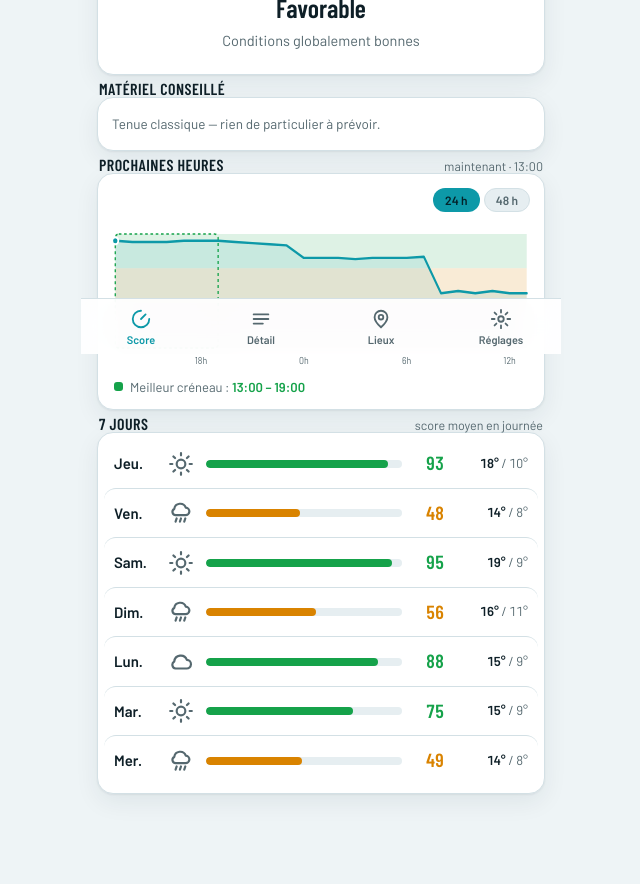
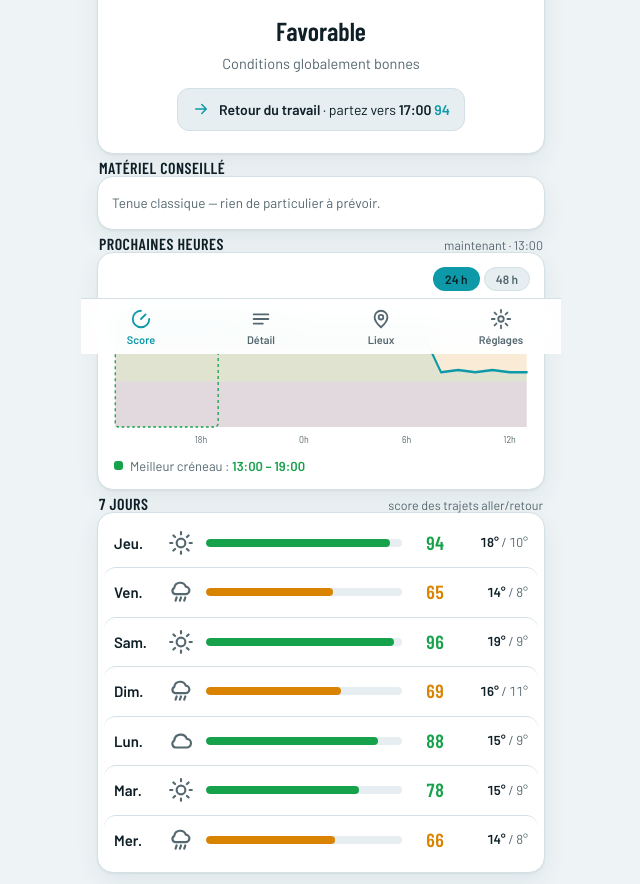
Before and after one commit to standesv/CycloScore, a website: page www/index.html in a window 1280 px wide. Shown: the part 446-1330 px from the top of the page, without its empty margins (319-959 px from the left). Drawn offline with nearby package versions, Linux system fonts and the light colour scheme.

Commit message:
v1.3 : score du jour coherent, horaires de travail + meilleur depart, materiel coherent

```diff
--- a/www/index.html
+++ b/www/index.html
@@ -95,6 +95,12 @@ main{flex:1;padding:16px;display:flex;flex-direction:column;gap:16px}
 .gauge .outof{font-size:13px;color:var(--muted);margin-top:2px;letter-spacing:.04em}
 .verdict{margin-top:14px;font-family:var(--display);font-size:26px;font-weight:600}
 .reason{margin-top:3px;color:var(--muted);font-size:14.5px;max-width:34ch}
+.hero-eyebrow{align-self:center;font-size:11.5px;font-weight:600;letter-spacing:.08em;text-transform:uppercase;color:var(--muted);margin-bottom:6px}
+.commute{margin-top:13px;display:flex;align-items:center;gap:9px;background:var(--surface-2);border:1px solid var(--line);border-radius:12px;padding:10px 14px;font-size:14px}
+.commute svg{width:18px;height:18px;color:var(--accent);flex:none}
+.commute .cl-score{color:var(--accent);font-weight:700}
+.timein{background:var(--surface-2);border:1px solid var(--line);border-radius:10px;padding:8px 10px;font-size:15px;color:var(--fg);font-family:inherit}
+.timein:focus{outline:2px solid var(--accent);outline-offset:1px}
 .alert{
   margin-top:13px;display:none;align-items:center;gap:8px;font-size:13.5px;font-weight:600;
   padding:8px 12px;border-radius:10px;background:var(--bad-tint);color:var(--bad);
@@ -248,6 +254,7 @@ input[type=range]{width:100%;accent-color:var(--accent)}
         <span>Données d'exemple — localise-toi ou cherche une ville pour la météo réelle.</span>
       </div>
       <div class="card hero">
+        <div class="hero-eyebrow" id="heroEyebrow">Aujourd'hui</div>
         <div class="gauge">
           <svg width="208" height="208" viewBox="0 0 208 208" aria-hidden="true">
             <circle class="track" cx="104" cy="104" r="90"/>
@@ -260,6 +267,7 @@ input[type=range]{width:100%;accent-color:var(--accent)}
         </div>
         <div class="verdict" id="verdict">—</div>
         <div class="reason" id="reason">On récupère les conditions…</div>
+        <div class="commute" id="commuteLine" hidden></div>
         <div class="alert" id="alertBox"><svg viewBox="0 0 24 24" fill="none" aria-hidden="true"><path d="M12 3 2 20h20L12 3Z" stroke="currentColor" stroke-width="2" stroke-linejoin="round"/><path d="M12 10v4M12 17h.01" stroke="currentColor" stroke-width="2" stroke-linecap="round"/></svg><span id="alertText"></span></div>
       </div>
 
@@ -276,7 +284,7 @@ input[type=range]{width:100%;accent-color:var(--accent)}
         <div class="best"><span class="dot"></span><span id="bestText">—</span></div>
       </div>
 
-      <div class="sec-h"><h2>7 jours</h2><span class="hint">score moyen en journée</span></div>
+      <div class="sec-h"><h2>7 jours</h2><span class="hint" id="dailyHint">score moyen en journée</span></div>
       <div class="card daily" id="daily"></div>
     </section>
 
@@ -305,7 +313,18 @@ input[type=range]{width:100%;accent-color:var(--accent)}
 
     <!-- SETTINGS -->
     <section class="view" id="view-set" hidden>
-      <div class="sec-h"><h2>Réglages</h2></div>
+      <div class="sec-h"><h2>Journée de travail</h2><span class="hint">mode vélo taff</span></div>
+      <div class="card set">
+        <div class="set-row">
+          <div class="s-l"><div class="t">Début de journée</div><div class="d">heure d'arrivée au travail</div></div>
+          <input type="time" id="workStart" class="timein" value="09:00">
+        </div>
+        <div class="set-row">
+          <div class="s-l"><div class="t">Fin de journée</div><div class="d">heure de départ du travail</div></div>
+          <input type="time" id="workEnd" class="timein" value="17:00">
+        </div>
+      </div>
+      <div class="sec-h" style="margin-top:4px"><h2>Réglages</h2></div>
       <div class="card set">
         <div class="set-row">
           <div class="s-l"><div class="t">Sensibilité au froid</div><div class="d">« frileux » relève le seuil de confort</div></div>
@@ -368,8 +387,10 @@ const state = {
   range: 24,
   theme: store.get("theme","auto"),
   sens: store.get("sens", {cold:0, rain:0, wind:0}),
+  work: store.get("work", {start:"09:00", end:"17:00"}),
   data: null,                           // forecast normalisé
   isSample: true,
+  focus: null,                          // heure de référence (trajet en mode taff)
   tab: "score"
 };
 
@@ -525,17 +546,24 @@ function aqiLabel(a){
 }
 
 /* ---- matériel conseillé : signaux qui s'activent selon les conditions + le mode ---- */
+/* prédicats partagés avec la logique du score, pour rester cohérents */
+const isRainy  = h => h.rain>=0.2 || h.prob>=55 || (h.code>=51 && h.code<=82);
+const isWindy  = h => Math.max(h.wind, h.gust*0.8) >= 22;   // ≈ "vent soutenu" dans le score
+const isStrongWind = h => h.gust>=55 || h.wind>=40;
+const isCold   = h => h.feels<=8;
+const isVCold  = h => h.feels<=4;
+const isDark   = h => !h.isDay || h.vis<4000;
 const GEAR = [
-  { label:"Veste de pluie",        modes:["taff","sport"], test:h => h.rain>=0.3 || h.prob>=60 },
-  { label:"Garde-boue",            modes:["taff"],         test:h => h.rain>=0.2 || h.prob>=60 },
-  { label:"Éclairage",             modes:["taff","sport"], test:h => !h.isDay || h.vis<4000 },
-  { label:"Gilet réfléchissant",   modes:["taff"],         test:h => !h.isDay || h.vis<4000 },
-  { label:"Coupe-vent",            modes:["taff","sport"], test:h => h.wind>=30 || h.gust>=45 },
-  { label:"Gants",                 modes:["taff","sport"], test:h => h.feels<=8 },
-  { label:"Tour de cou",           modes:["taff","sport"], test:h => h.feels<=5 },
+  { label:"Veste de pluie",        modes:["taff","sport"], test:isRainy },
+  { label:"Garde-boue",            modes:["taff"],         test:isRainy },
+  { label:"Éclairage",             modes:["taff","sport"], test:isDark },
+  { label:"Gilet réfléchissant",   modes:["taff"],         test:isDark },
+  { label:"Coupe-vent",            modes:["taff","sport"], test:isWindy },
+  { label:"Gants",                 modes:["taff","sport"], test:isCold },
+  { label:"Tour de cou",           modes:["taff","sport"], test:isVCold },
   { label:"Collant long",          modes:["sport"],        test:h => h.feels<=10 },
-  { label:"Sur-chaussures",        modes:["sport"],        test:h => h.feels<=7 || (h.rain>=0.3 && h.feels<=12) },
-  { label:"Lunettes de soleil",    modes:["sport"],        test:h => h.isDay && h.uv>=4 && h.rain<0.1 },
+  { label:"Sur-chaussures",        modes:["sport"],        test:h => isVCold(h) || (isRainy(h) && h.feels<=12) },
+  { label:"Lunettes de soleil",    modes:["sport"],        test:h => h.isDay && h.uv>=4 && !isRainy(h) },
   { label:"Crème solaire",         modes:["sport"],        test:h => h.uv>=6 },
   { label:"Hydratation +",         modes:["sport"],        test:h => h.feels>=24 },
   { label:"Prudence (air pollué)", modes:["taff","sport"], test:h => typeof h.aqi==="number" && h.aqi>=80 }
@@ -702,6 +730,51 @@ function nowIndex(){
   return idx<0 ? 0 : idx;
 }
 
+/* ---- trajets domicile-travail + score représentatif du jour ---- */
+function hourFloat(d){ return d.getHours() + d.getMinutes()/60; }
+function parseHM(s){ const m=/^(\d{1,2}):(\d{2})$/.exec(s||""); return m ? (+m[1] + (+m[2])/60) : 9; }
+
+// meilleure heure (score le plus haut) dans une fenêtre [winStart,winEnd] d'un jour donné
+function bestInWindow(dayDate, winStart, winEnd, mode, sens){
+  const cand = state.data.hours.filter(h =>
+    h.date.toDateString()===dayDate.toDateString() &&
+    hourFloat(h.date) >= winStart-0.01 && hourFloat(h.date) <= winEnd+0.01);
+  if(!cand.length) return null;
+  let best=null;
+  cand.forEach(h=>{ const s=scoreHour(h,mode,sens).score; if(!best || s>best.score) best={h, score:s}; });
+  return best;
+}
+
+// score représentatif d'un jour — identique au grand score du haut pour aujourd'hui
+function dayScore(dayDate, mode, sens){
+  if(mode==="taff"){
+    const Hs=parseHM(state.work.start), He=parseHM(state.work.end);
+    const m=bestInWindow(dayDate, Hs-2, Hs, mode, sens);   // aller
+    const e=bestInWindow(dayDate, He,   He+2, mode, sens); // retour
+    const parts=[m,e].filter(Boolean).map(x=>x.score);
+    if(!parts.length) return null;
+    return Math.round(parts.reduce((a,b)=>a+b,0)/parts.length);
+  }
+  const hrs=state.data.hours.filter(h=> h.date.toDateString()===dayDate.toDateString() && h.isDay);
+  if(!hrs.length) return null;
+  const arr=hrs.map(h=>scoreHour(h,mode,sens).score).sort((a,b)=>a-b);
+  const mean=arr.reduce((s,x)=>s+x,0)/arr.length;
+  const k=Math.max(1,Math.ceil(arr.length/3));
+  const worst=arr.slice(0,k).reduce((s,x)=>s+x,0)/k;
+  return Math.round(0.45*mean + 0.55*worst);
+}
+
+// prochain trajet (mode taff) selon l'heure courante et les horaires de travail
+function nextCommute(){
+  const Hs=parseHM(state.work.start), He=parseHM(state.work.end);
+  const now=state.data.hours[nowIndex()].date;
+  const nowH=hourFloat(now);
+  if(nowH < Hs)  return {dir:"aller",  dayDate:now, winStart:Hs-2, winEnd:Hs};
+  if(nowH < He)  return {dir:"retour", dayDate:now, winStart:He,   winEnd:He+2};
+  const tmr=new Date(now.getTime()+86400000);
+  return {dir:"aller", dayDate:tmr, winStart:Hs-2, winEnd:Hs};
+}
+
 function render(){
   if(!state.data) return;
   $("#sampleBadge").hidden = !state.isSample;
@@ -715,31 +788,57 @@ function render(){
 }
 
 function renderScore(){
-  const i = nowIndex();
-  const h = state.data.hours[i];
-  const res = scoreHour(h, state.mode, state.sens);
-  const b = band(res.score);
-  // jauge
-  const C = 2*Math.PI*90;
-  const el = $("#gaugeVal");
+  const nowH = state.data.hours[nowIndex()];
+  const today = nowH.date;
+
+  // grand score = score représentatif du jour (identique à la ligne "aujourd'hui" du 7 jours)
+  let big = dayScore(today, state.mode, state.sens);
+  if(big==null) big = scoreHour(nowH, state.mode, state.sens).score;
+
+  // heure de référence (raison, matériel, alerte) : le trajet à venir en mode taff, sinon maintenant
+  let focus = nowH, commute = null, best = null;
+  if(state.mode==="taff"){
+    commute = nextCommute();
+    best = bestInWindow(commute.dayDate, commute.winStart, commute.winEnd, state.mode, state.sens);
+    if(best) focus = best.h;
+  }
+  state.focus = focus;
+
+  const b = band(big);
+  const C = 2*Math.PI*90, el = $("#gaugeVal");
   el.style.stroke = b.color;
   el.setAttribute("stroke-dasharray", C);
-  el.setAttribute("stroke-dashoffset", C*(1 - res.score/100));
-  $("#scoreNum").textContent = res.score;
+  el.setAttribute("stroke-dashoffset", C*(1 - big/100));
+  $("#scoreNum").textContent = big;
   $("#scoreNum").style.color = b.color;
   $("#verdict").textContent = b.word;
+  $("#heroEyebrow").textContent = state.mode==="taff" ? "Trajets d'aujourd'hui" : "Aujourd'hui";
+
+  const res = scoreHour(focus, state.mode, state.sens);
   $("#reason").textContent = res.caps.length ? cap1(res.caps[0])
     : (res.score>=82 ? "Conditions globalement bonnes" : cap1(dominant(res)));
+
   const a = $("#alertBox");
   if(res.caps.length){ a.classList.add("show"); $("#alertText").textContent = res.caps.join(" · "); }
   else a.classList.remove("show");
-  const t = h.date;
-  $("#nowLabel").textContent = "maintenant · " + t.toLocaleTimeString("fr-FR",{hour:"2-digit",minute:"2-digit"});
+
+  // ligne trajet : meilleure heure pour partir (aller / retour)
+  const cl = $("#commuteLine");
+  if(state.mode==="taff" && commute && best){
+    const t = best.h.date.toLocaleTimeString("fr-FR",{hour:"2-digit",minute:"2-digit"});
+    const when = commute.dayDate.toDateString()===today.toDateString() ? "" : "demain ";
+    const label = commute.dir==="aller" ? "Aller au travail" : "Retour du travail";
+    cl.innerHTML =
+      `<svg viewBox="0 0 24 24" fill="none" aria-hidden="true"><path d="M5 12h13M13 6l6 6-6 6" stroke="currentColor" stroke-width="2" stroke-linecap="round" stroke-linejoin="round"/></svg>`+
+      `<span><b>${label}</b> · partez ${when}vers <b>${t}</b> <span class="cl-score">${best.score}</span></span>`;
+    cl.hidden = false;
+  } else { cl.hidden = true; }
+
+  $("#nowLabel").textContent = "maintenant · " + nowH.date.toLocaleTimeString("fr-FR",{hour:"2-digit",minute:"2-digit"});
 }
 
 function renderGear(){
-  const i = nowIndex();
-  const h = state.data.hours[i];
+  const h = state.focus || state.data.hours[nowIndex()];
   const items = GEAR.filter(g => g.modes.includes(state.mode) && g.test(h));
   const box = $("#gear");
   if(!items.length){
@@ -828,25 +927,10 @@ function renderHourly(){
 
 function renderDaily(){
   const box=$("#daily"); box.innerHTML="";
-  const byDay={};
-  state.data.hours.forEach(h=>{
-    const key=h.date.toDateString();
-    (byDay[key]=byDay[key]||[]).push(h);
-  });
+  const dh=$("#dailyHint"); if(dh) dh.textContent = state.mode==="taff" ? "score des trajets aller/retour" : "score moyen en journée";
   state.data.days.slice(0,7).forEach((d)=>{
-    const key=d.date.toDateString();
-    // uniquement les heures de JOUR (entre lever et coucher du soleil)
-    const hrs=(byDay[key]||[]).filter(h=>h.isDay);
-    let avg=null;
-    if(hrs.length){
-      // on mélange la moyenne de journée avec le pire tiers : des averses
-      // en milieu de journée doivent tirer le score du jour vers le bas.
-      const arr=hrs.map(h=>scoreHour(h,state.mode,state.sens).score).sort((a,b)=>a-b);
-      const mean=arr.reduce((s,x)=>s+x,0)/arr.length;
-      const k=Math.max(1,Math.ceil(arr.length/3));
-      const worst=arr.slice(0,k).reduce((s,x)=>s+x,0)/k;
-      avg=Math.round(0.45*mean + 0.55*worst);
-    }
+    // même calcul que le grand score du haut (trajets en taff, journée en sportif)
+    const avg = dayScore(d.date, state.mode, state.sens);
     const b=band(avg==null?0:avg);
     const w=wmo(d.code);
     const name=d.date.toLocaleDateString("fr-FR",{weekday:"short"});
@@ -1015,13 +1099,19 @@ function bindUI(){
   $$("[data-theme-opt]").forEach(b=>b.onclick=()=>setTheme(b.dataset.themeOpt));
   $("#btnReset").onclick=()=>{
     try{ Object.keys(localStorage).filter(k=>k.startsWith("cyclo:")).forEach(k=>localStorage.removeItem(k)); }catch(e){}
-    state.saved=[]; state.sens={cold:0,rain:0,wind:0};
+    state.saved=[]; state.sens={cold:0,rain:0,wind:0}; state.work={start:"09:00",end:"17:00"};
     $("#sCold").value=0; $("#sRain").value=0; $("#sWind").value=0;
+    $("#workStart").value="09:00"; $("#workEnd").value="17:00";
     setTheme("auto"); renderSaved(); render(); toast("Réinitialisé");
   };
   const sens=(id,key)=>{ const el=$(id); el.value=state.sens[key];
     el.addEventListener("input",()=>{ state.sens[key]=+el.value; store.set("sens",state.sens); render(); }); };
   sens("#sCold","cold"); sens("#sRain","rain"); sens("#sWind","wind");
+  // horaires de travail
+  const ws=$("#workStart"), we=$("#workEnd");
+  ws.value=state.work.start; we.value=state.work.end;
+  const saveWork=()=>{ state.work={start:ws.value||"09:00", end:we.value||"17:00"}; store.set("work",state.work); render(); };
+  ws.addEventListener("change",saveWork); we.addEventListener("change",saveWork);
 }
 
 function boot(){
```
Also changed, not shown: 1 other file.
